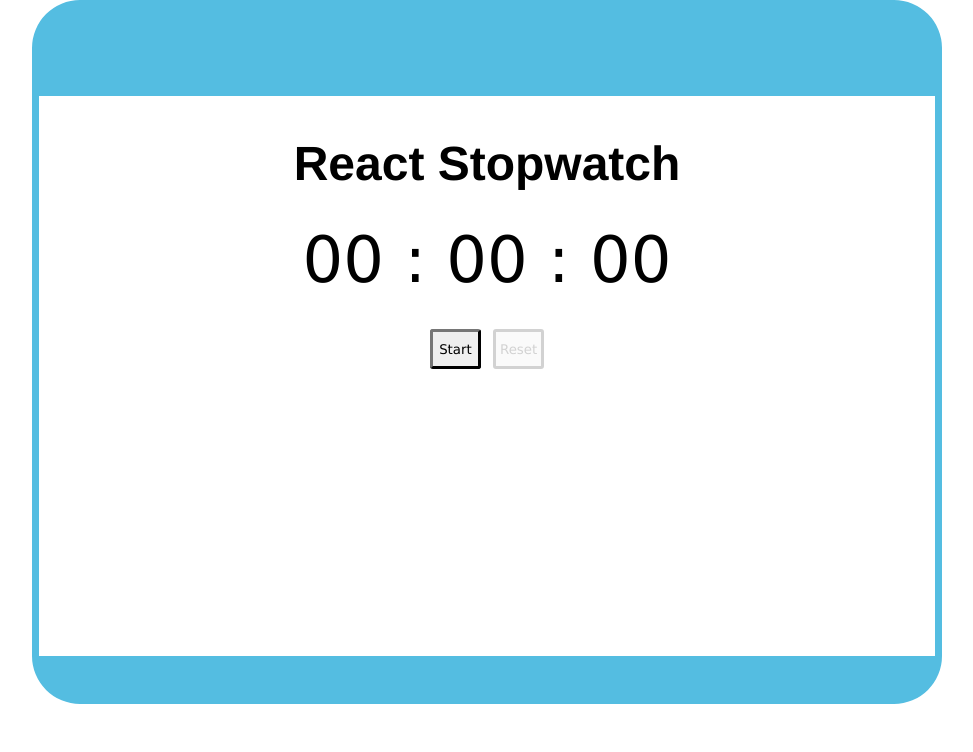
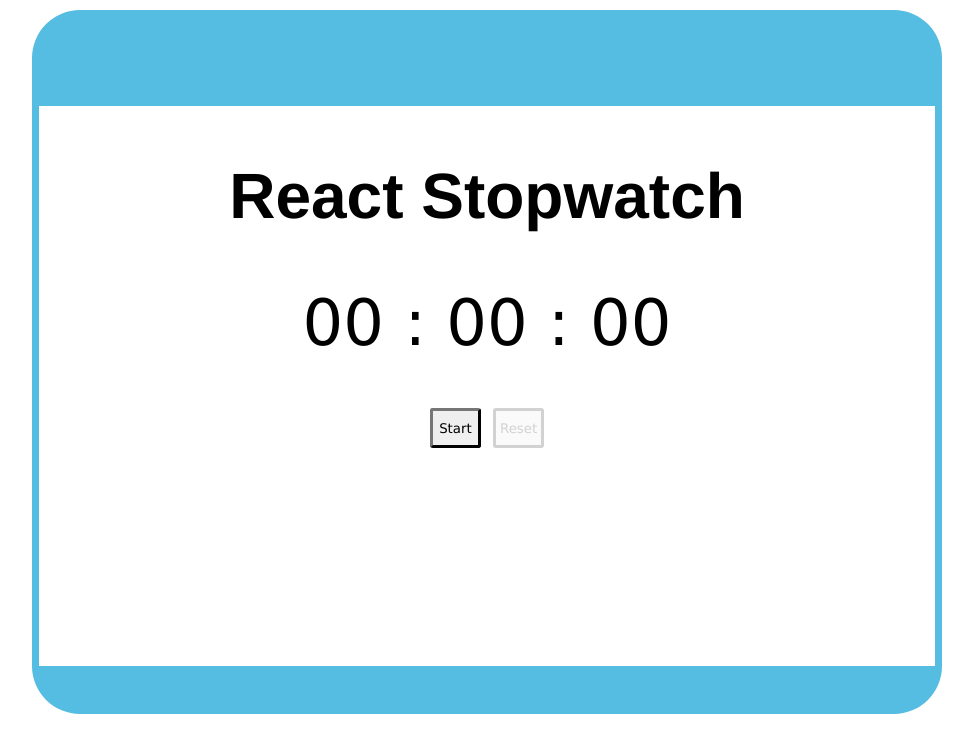
Before and after one commit to iamneo-production/aafbedeffbaddddbbedcfcdbadffbabbf, a React (Create React App) app in the folder reactapp/: page / in a window 1280 px wide. Shown: the top 752 px of the page, without its empty margins (153-1126 px from the left). Built offline with nearby package versions, Linux system fonts and the light colour scheme.

Commit message:
Backup Commit

```diff
--- a/reactapp/src/App.css
+++ b/reactapp/src/App.css
@@ -38,17 +38,19 @@
 }
 
 h1{
-  font-size: 3rem;
+  width: 100%;
+  font-size: 4rem;
   font-family: 'Franklin Gothic Medium', 'Arial Narrow', Arial, sans-serif;
 }
 
 #stopwatch {
   margin:auto;
+  margin-top: 10px;
   height: 70vh;
   width:70vw;
   background-color: white;
-  display: flex;
-  flex-direction: column;
+  /* display: flex;
+  flex-direction: column; */
   align-items: center;
   justify-content: space-between;
   border-style: solid;
```
